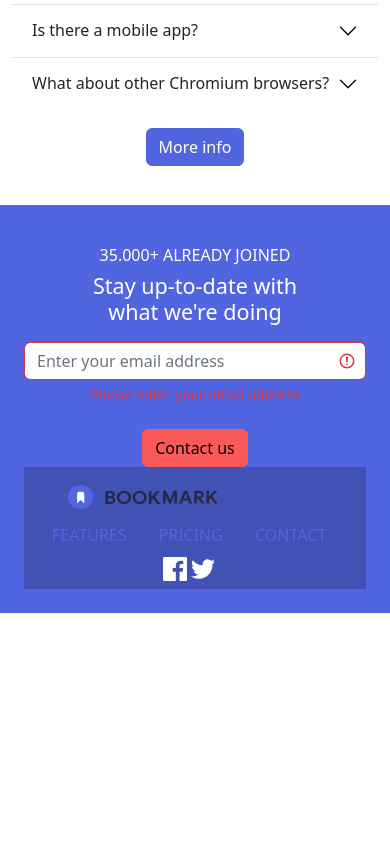
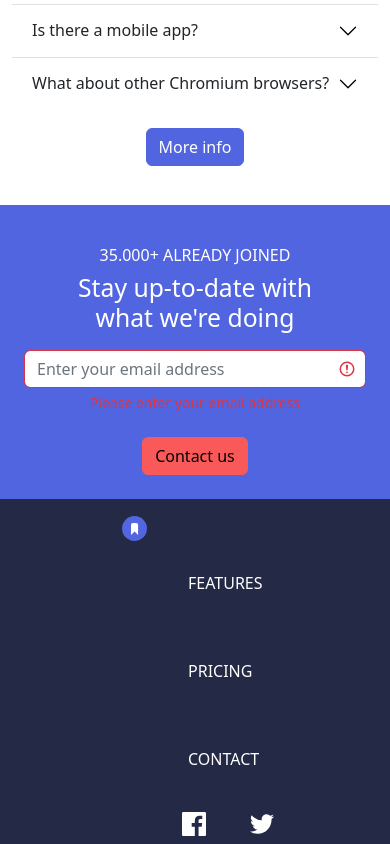
Before and after one commit to rociomarchetti/Sprint-2-Angular, a website: page index.html in a window 390 px wide. Shown: the part 4546-5390 px from the top of the page. Before the commit the page ends 5159 px from the top, so only its background shows below. Drawn offline with nearby package versions, Linux system fonts and the light colour scheme; a script that the page names is missing.

Commit message:
Ejercicio 5

```diff
--- a/index.html
+++ b/index.html
@@ -348,16 +348,14 @@
   <!-- final FAQS -->
 
   <!-- Footer -->
-  <footer class="bg-primary text-center text-white">
+  <div class="bg-primary text-center text-white myFooter">
 
     <div class="container p-4">
       <h6 style="margin-top: 5%">35.000+ ALREADY JOINED</h6>
-      <h4 style="margin-bottom: 5%">Stay up-to-date with <br> what we're
-        doing</h4>
+      <h2 style="margin-bottom: 5%">Stay up-to-date with <br> what we're
+        doing</h2>
 
-      <!-- Section: Form -->
-
-      <form action="/package-lock.json" class="was-validated">
+      <form class="was-validated">
         <div class="row d-flex justify-content-center">
           <div class="col-md-5 col-12">
             <div class="form-outline form-white mb-4">
@@ -374,15 +372,15 @@
         </div>
       </form>
 
+    </div>
+  </div>
 
-      <!-- Copyright -->
-      <div style="background-color: rgba(0, 0, 0,
-        0.2);">
-
-        <nav class="navbar">
-          <div class="container">
+  <div class="container-fluid">
+    <div class="row">
+      <footer>
+        <nav class="navbar col-12 navbar-expand-lg">
           <a class="navbar-brand" href="#">
-              <img src="/Imagenes/logo-bookmark.svg" alt="" width="150" height="24" class="d-inline-block" />
+            <img src="/Imagenes/logo-bookmark.svg" alt="Bookmark logo" />
           </a>
           <ul class="nav">
             <li class="nav-item">
@@ -395,17 +393,19 @@
               <a class="nav-link" href="#Contact">CONTACT</a>
             </li>
           </ul>
-            <div style="margin-left: 40%">
+          <div class="contact">
             <img src="/Imagenes/icon-facebook.svg" alt="Facebook icon">
             <img src="/Imagenes/icon-twitter.svg" alt="Twitter icon">
           </div>
+        </nav>
+      </footer>
     </div>
-        </nav>
+  </div>
 
-      </div>
-  </footer>
   <!-- final Footer -->
 
+
+<!-- ----------------------------------------------------------------------------------->
   <script src="https://code.jquery.com/jquery-3.1.1.slim.min.js"
     integrity="sha384-A7FZj7v+d/sdmMqp/nOQwliLvUsJfDHW+k9Omg/a/EheAdgtzNs3hpfag6Ed950n"
     crossorigin="anonymous"></script>
@@ -421,5 +421,4 @@
     crossorigin="anonymous"></script>
 
 </body>
-
 </html>
--- a/sass/main.scss
+++ b/sass/main.scss
@@ -199,6 +199,29 @@ $secondary: #fa5959;
   align-content: center;
   margin-bottom: 10%;
 }
+
+.myFooter h6 {
+  font-weight: lighter;
+}
+
+footer .nav-link {
+  color: white;
+}
+
+footer {
+  display: flex;
+  flex-direction: row;
+  background-color: #242946;
+}
+
+footer .contact {
+  margin-left: 30em;
+}
+
+footer img {
+  margin-right: 30px;
+}
+
 /* } */
 
 @media all and (max-width: 720px) {
@@ -326,6 +349,35 @@ $secondary: #fa5959;
     margin-left: 0em;
     margin-bottom: 5%;
   }
+
+  .myFooter {
+    display: flex;
+    flex-direction: column;
+  }
+
+  footer {
+    flex-direction: column;
+  }
+
+  footer .contact {
+    margin-left: 10em;
+  }
+
+  footer img {
+    margin-left: 10px;
+  }
+
+  footer .nav-link {
+    justify-content: center;
+    align-content: center;
+    margin-left: 10em;
+    margin-top: 1em;
+    margin-bottom: 2em;
+  }
+
+  footer .navbar-brand {
+    margin-left: 5em;
+  }
 }
 
 @import "../node_modules/bootstrap/scss/bootstrap";
```
Also changed, not shown: css/main.min.css, 1 other file. Lines whose indentation alone changed are shown as unchanged.
